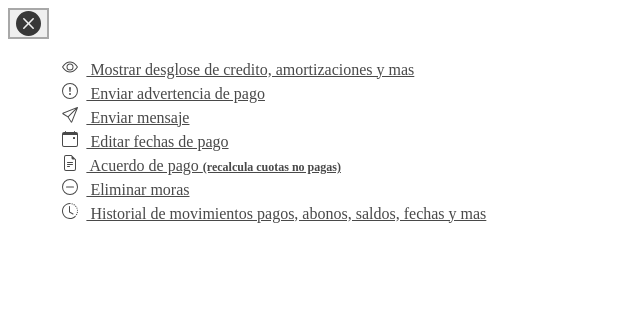
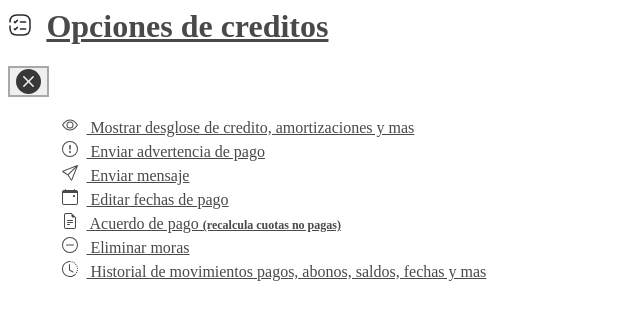
Before and after one commit to the-wandy-olivares/Money, a Django app: template Easy/Credit/templates/credit/modal/modal.html in a window 1280 px wide. Shown: the top 320 px of the page, without its empty margins (0-640 px from the left). Run offline with Django 5.2, Linux system fonts and the light colour scheme; the template is opened without the code that fills it, so the values that code supplies are empty.

Commit message:
Mejorar la interfaz de usuario en los botones de selección de cuotas y en el modal de opciones de créditos; agregar carga de archivos estáticos.

```diff
--- a/Easy/Credit/templates/credit/cp/cuotas.html
+++ b/Easy/Credit/templates/credit/cp/cuotas.html
@@ -95,7 +95,7 @@
                                           <span id="select{{cuota.id}}">Seleccionar</span>
                                     </button>
                               {% else %}
-                              <button id="btn-ch{{ cuota.id }}" class='btn-ch bg-transparent text-primary border-0' >
+                              <button id="btn-ch{{ cuota.id }}" class='btn-ch bg-transparent  border-0' >
                                     <svg id="ckeck{{cuota.id}}" xmlns="http://www.w3.org/2000/svg" width="16" height="16" fill="currentColor" class=" bi bi-check2-circle m-0" viewBox="0 0 16 16">
                                           <path d="M2.5 8a5.5 5.5 0 0 1 8.25-4.764.5.5 0 0 0 .5-.866A6.5 6.5 0 1 0 14.5 8a.5.5 0 0 0-1 0 5.5 5.5 0 1 1-11 0"/>
                                           <path d="M15.354 3.354a.5.5 0 0 0-.708-.708L8 9.293 5.354 6.646a.5.5 0 1 0-.708.708l3 3a.5.5 0 0 0 .708 0z"/>
--- a/Easy/Credit/templates/credit/modal/modal.html
+++ b/Easy/Credit/templates/credit/modal/modal.html
@@ -1,4 +1,4 @@
-
+      {% load static %}
       <style>
                   .modal a{
                         /* background-color: #f9f9f99f; */
@@ -29,7 +29,14 @@
       <div class="modal-dialog" >
         <div class="modal-content  rounded-5 p-4 bg-white  shadow" style="width: 40rem;">
           <!-- <div class="modal-header"> -->
-            <!-- <h1 class="modal-title fs-5" id="exampleModalLabel"> Opciones  </h1> -->
+            <h1 class="modal-title fs-5 d-flex" id="exampleModalLabel">
+              <img src="{% static "icons/list.svg" %}" width='24' alt="">
+              <a href="{% url 'credit:credit' %}">
+                    <span>
+                          Opciones de creditos
+                    </span>
+              </a>
+            </h1>
             <button type="button" class="bg-transparent  rounded-circle end-0 me-4 mt-1 z-2 position-absolute" data-bs-dismiss="modal" style="border: 2px solid rgb(168, 168, 168); color: rgb(56, 56, 56);">
                   <svg xmlns="http://www.w3.org/2000/svg" width="25" height="25" fill="currentColor" class="bi bi-x-circle-fill " viewBox="0 0 16 16">
                         <path d="M16 8A8 8 0 1 1 0 8a8 8 0 0 1 16 0M5.354 4.646a.5.5 0 1 0-.708.708L7.293 8l-2.647 2.646a.5.5 0 0 0 .708.708L8 8.707l2.646 2.647a.5.5 0 0 0 .708-.708L8.707 8l2.647-2.646a.5.5 0 0 0-.708-.708L8 7.293z"/>
```
